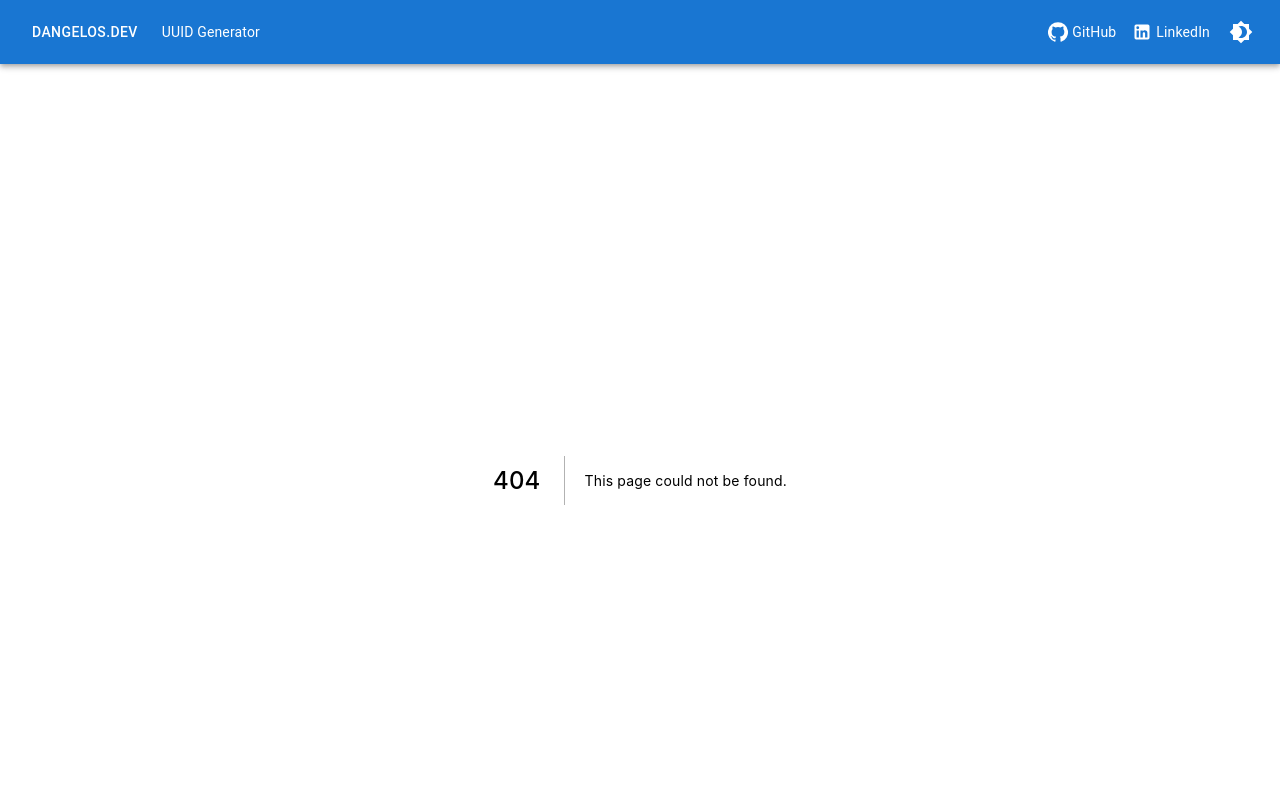
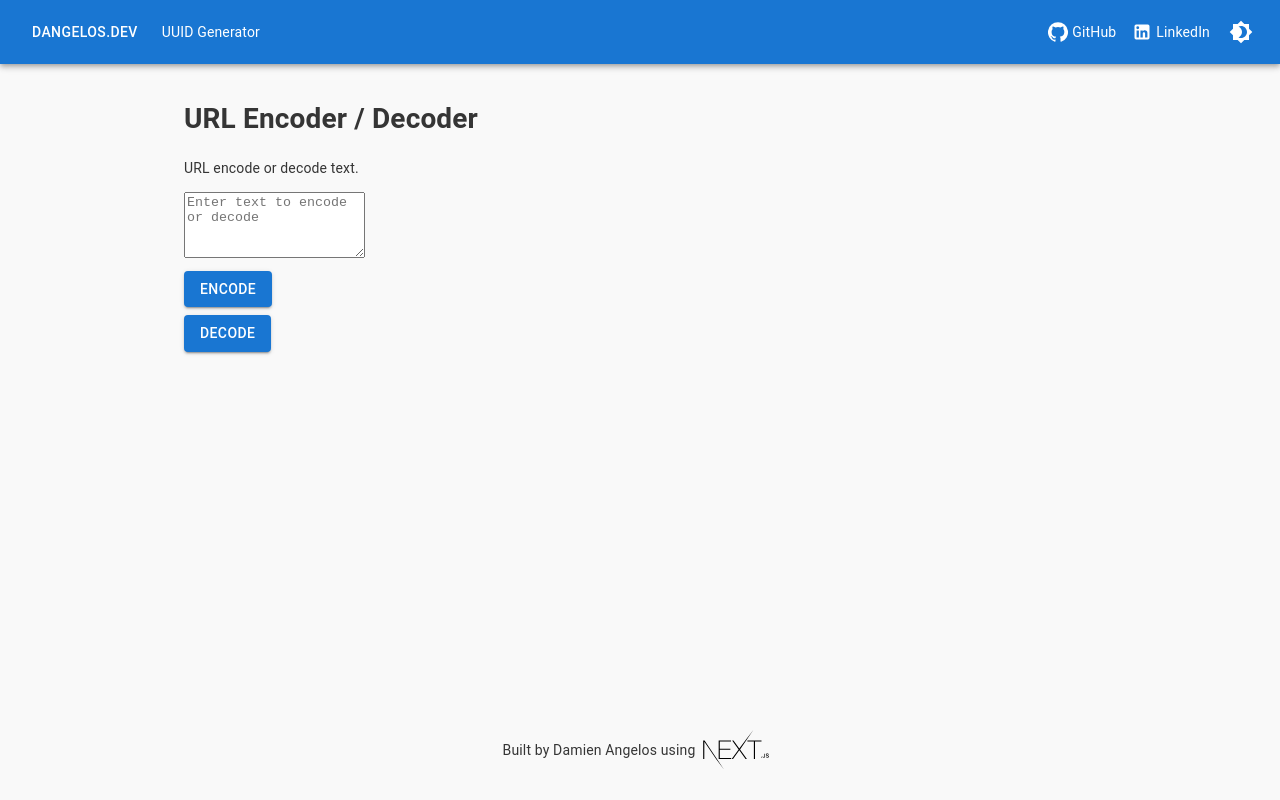
Before and after one commit to bostaunieux/dev-site, a Next.js app: page /tools/decoder in a window 1280 px wide. Before the commit this address had no page. Shown: the top 800 px of the page. Built offline with nearby package versions, Linux system fonts and the light colour scheme.

Commit message:
add decoder page

```diff
--- /dev/null
+++ b/pages/tools/decoder.module.css
@@ -0,0 +1,4 @@
+.button {
+  margin-top: var(--spacing-02);
+  margin-right: var(--spacing-02);
+}
--- /dev/null
+++ b/pages/tools/decoder.tsx
@@ -0,0 +1,49 @@
+import React from "react";
+import { Button, TextareaAutosize } from "@material-ui/core";
+import styles from "./decoder.module.css";
+
+const Decoder = () => {
+  const textAreaRef = React.createRef<HTMLTextAreaElement>();
+
+  const encode = React.useCallback(() => {
+    if (textAreaRef.current) {
+      const encodedValue = encodeURIComponent(textAreaRef.current.value).replace(/'/g, "%27").replace(/"/g, "%22");
+      textAreaRef.current.value = encodedValue;
+    }
+  }, [textAreaRef]);
+
+  const decode = React.useCallback(() => {
+    if (textAreaRef.current) {
+      const decodedValue = decodeURIComponent(textAreaRef.current.value.replace(/\+/g, " "));
+      textAreaRef.current.value = decodedValue;
+    }
+  }, [textAreaRef]);
+
+  return (
+    <>
+      <h1>URL Encoder / Decoder</h1>
+
+      <p>URL encode or decode text. </p>
+
+      <TextareaAutosize
+        ref={textAreaRef}
+        aria-label="Text to encode or decode"
+        rowsMin={4}
+        placeholder="Enter text to encode or decode"
+      />
+
+      <div className={styles.button}>
+        <Button variant="contained" color="primary" onClick={encode}>
+          Encode
+        </Button>
+      </div>
+      <div className={styles.button}>
+        <Button variant="contained" color="primary" onClick={decode}>
+          Decode
+        </Button>
+      </div>
+    </>
+  );
+};
+
+export default Decoder;
--- a/src/components/core/Header.tsx
+++ b/src/components/core/Header.tsx
@@ -2,21 +2,21 @@
 import { AppBar, Button, Link as MuiLink, Toolbar } from "@material-ui/core";
 import { LinkedIn as LinkedInIcon, GitHub as GitHubIcon } from "@material-ui/icons";
 import ThemeToggle from "components/core/ThemeToggle";
-
+import routes from "components/core/routes";
 import styles from "./Header.module.css";
 
 const Header = () => {
   return (
     <AppBar position="static" className={styles.container}>
       <Toolbar>
-        <NextLink href="/" passHref>
+        <NextLink href={routes.HOME} passHref>
           <Button component="a" color="inherit">
             dangelos.dev
           </Button>
         </NextLink>
 
         <div className={styles.siteLinks}>
-          <NextLink href="/util/uuid" passHref>
+          <NextLink href={routes.TOOLS_UUID_GEN} passHref>
             <MuiLink component="a" color="inherit">
               UUID Generator
             </MuiLink>
--- /dev/null
+++ b/src/components/core/routes.ts
@@ -0,0 +1,7 @@
+const routes = {
+  HOME: "/",
+  TOOLS_UUID_GEN: "/tools/uuid",
+  TOOLS_DECODER: "/tools/decoder",
+};
+
+export default routes;
```
Also changed, not shown: pages/index.tsx (+18 -1 lines), pages/tools/uuid.module.css (renamed from pages/util/uuid.module.css), pages/tools/uuid.tsx (renamed from pages/util/uuid.tsx).
